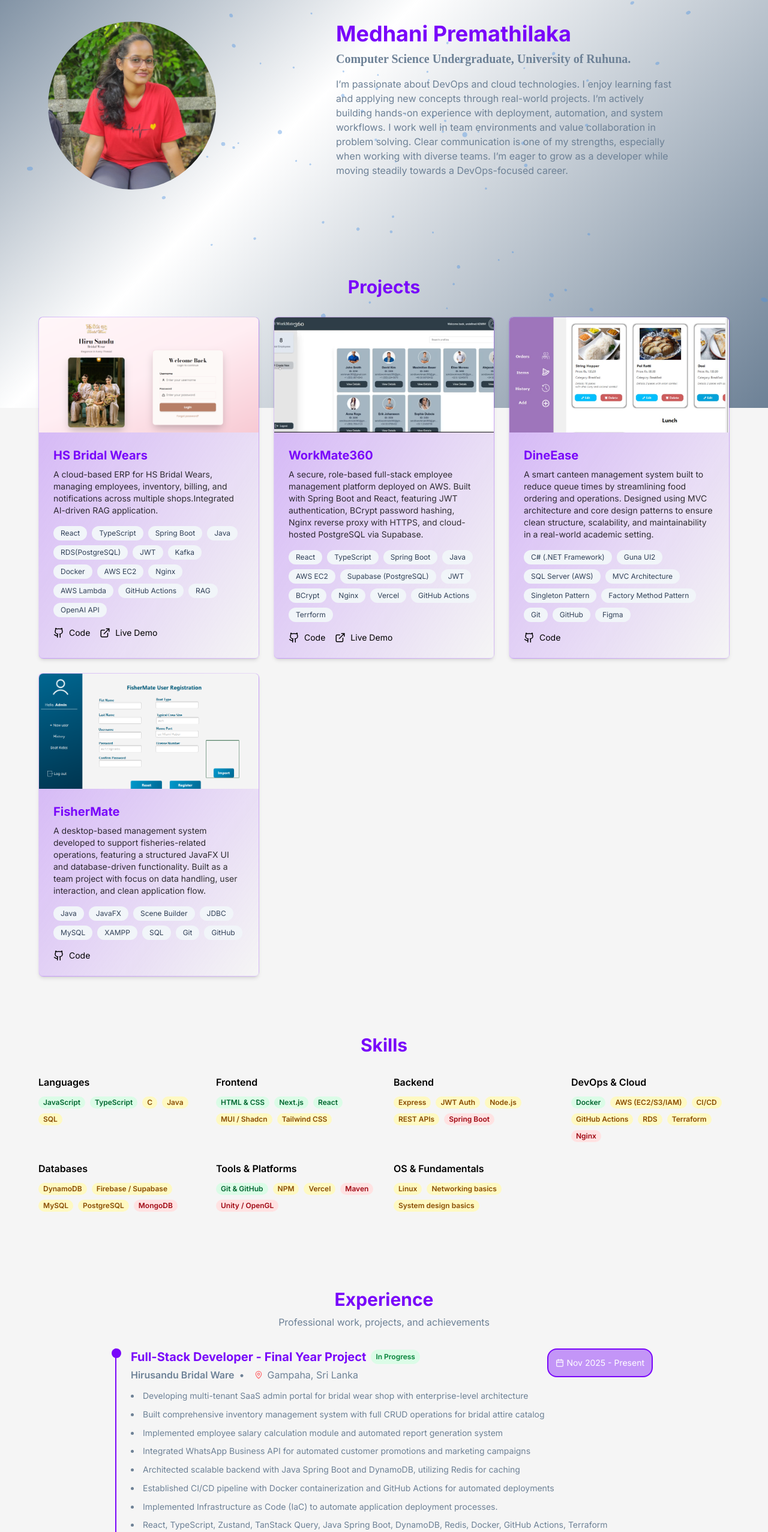
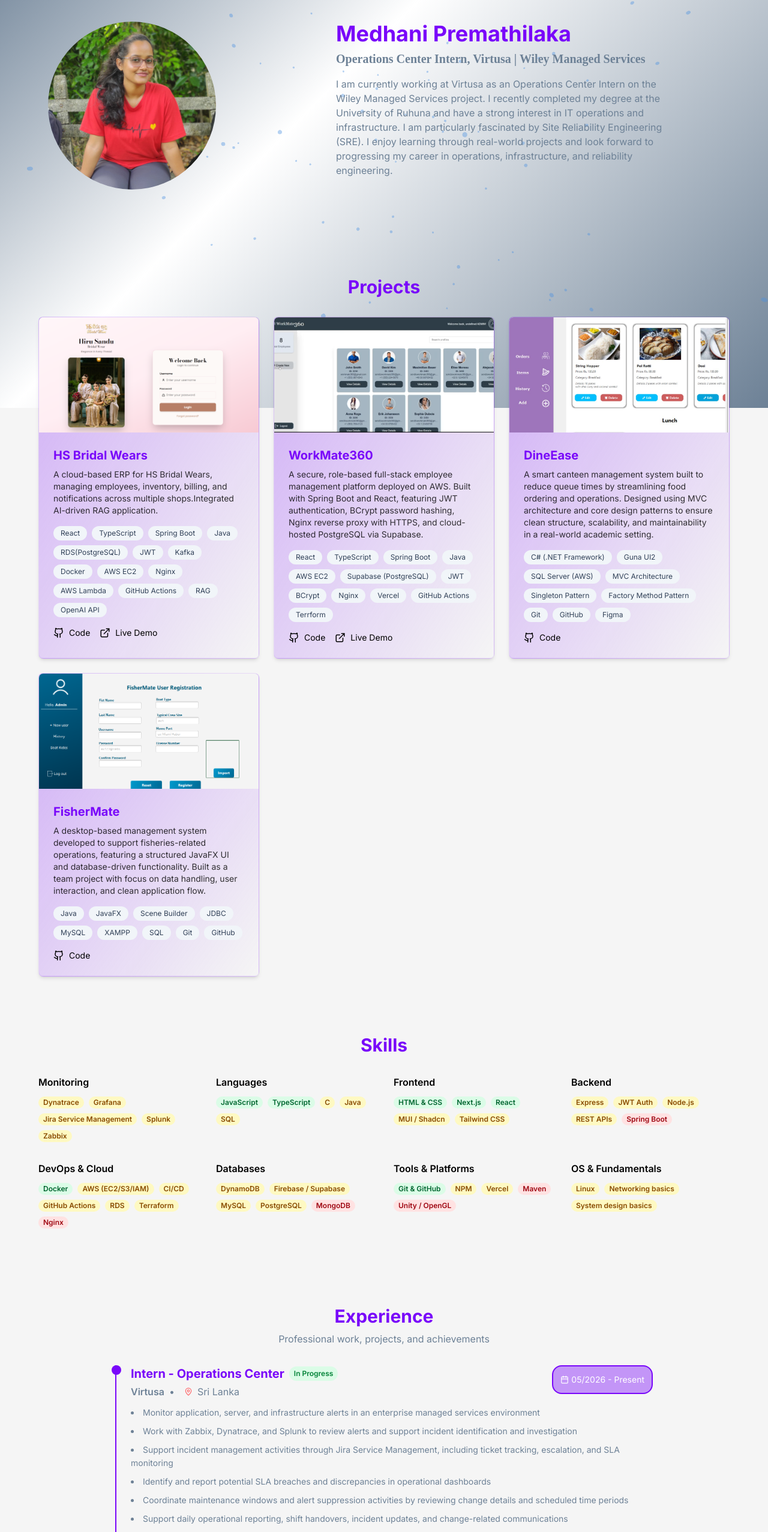
Before and after one commit to Medhani-Premathilaka/Portfolio, a Next.js app: page / in a window 1280 px wide. Shown: the part 120-2674 px from the top of the page at 60% size. Built offline with nearby package versions, Linux system fonts and the light colour scheme.

Commit message:
feat: update layout and page components with new skills and experience details

```diff
--- a/app/layout.tsx
+++ b/app/layout.tsx
@@ -1,3 +1,5 @@
+// The stylesheet is processed by Next.js at build time.
+// @ts-expect-error The TypeScript server may not have a declaration for CSS imports.
 import "./globals.css";
 import Navbar from "@/components/Nav";
 import Footer from "@/components/Footer";
--- a/app/page.tsx
+++ b/app/page.tsx
@@ -39,13 +39,13 @@ export default function Home() {
 
               const renderCategory = (
                 title: string,
-                skills: { name: string; status: SkillStatus }[]
+                skills: { name: string; status: SkillStatus }[],
               ) => {
                 const sorted = skills.sort(
                   (a, b) =>
                     (statusOrder[a.status] ?? 9) -
                       (statusOrder[b.status] ?? 9) ||
-                    a.name.localeCompare(b.name)
+                    a.name.localeCompare(b.name),
                 );
                 return (
                   <div>
@@ -63,6 +63,17 @@ export default function Home() {
 
               return (
                 <>
+                  {renderCategory("Monitoring", [
+                    { name: "Zabbix", status: "intermediate" },
+                    { name: "Dynatrace", status: "intermediate" },
+                    { name: "Splunk", status: "intermediate" },
+                    { name: "Grafana", status: "intermediate" },
+                    {
+                      name: "Jira Service Management",
+                      status: "intermediate",
+                    },
+                  ])}
+
                   {renderCategory("Languages", [
                     { name: "TypeScript", status: "pro" },
                     { name: "JavaScript", status: "pro" },
--- a/components/Contact.tsx
+++ b/components/Contact.tsx
@@ -49,11 +49,11 @@ function Contact() {
         <h2 className="text-4xl font-bold text-letters mb-4">
           Let&apos;s Connect
         </h2>
-        <p className="text-lg text-letters1 max-w-2xl  mx-auto">
+        {/* <p className="text-lg text-letters1 max-w-2xl  mx-auto">
           I&apos;m actively seeking Software Engineering internship
           opportunities with a focus on DevOps. Whether you have a question or
           just want to say hi, I&apos;ll get back to you!
-        </p>
+        </p> */}
       </div>
 
       {/* Contact Cards Grid */}
--- a/components/Experience.tsx
+++ b/components/Experience.tsx
@@ -54,17 +54,15 @@ function ExperienceItem({
           <div className="flex items-center gap-2 text-letters1 mt-1 flex-wrap">
             <span className="font-semibold">{organization}</span>
 
-
             {location && (
               <>
                 <span className="hidden sm:inline">•</span>
                 <br />
-                <span className="text-red-400"><MapPin size={14} /></span>
+                <span className="text-red-400">
+                  <MapPin size={14} />
+                </span>
 
-                <span className="flex items-center  gap-1">
-
-                  {location}
-                </span>
+                <span className="flex items-center  gap-1">{location}</span>
               </>
             )}
           </div>
@@ -89,11 +87,29 @@ function ExperienceItem({
 function Experience() {
   const experiences: ExperienceItemProps[] = [
     {
-      title: "Full-Stack Developer - Final Year Project",
+      title: "Intern - Operations Center",
+      organization: "Virtusa",
+      location: "Sri Lanka",
+      period: "05/2026 - Present",
+      ongoing: true,
+      type: "project",
+      description: [
+        "Monitor application, server, and infrastructure alerts in an enterprise managed services environment",
+        "Work with Zabbix, Dynatrace, and Splunk to review alerts and support incident identification and investigation",
+        "Support incident management activities through Jira Service Management, including ticket tracking, escalation, and SLA monitoring",
+        "Identify and report potential SLA breaches and discrepancies in operational dashboards",
+        "Coordinate maintenance windows and alert suppression activities by reviewing change details and scheduled time periods",
+        "Support daily operational reporting, shift handovers, incident updates, and change-related communications",
+        "Collaborate with infrastructure, application support, and incident management teams to coordinate operational activities",
+        "Gain practical exposure to AWS infrastructure, Linux environments, server operations, and enterprise IT service management processes",
+      ],
+    },
+    {
+      title: "ERP solution - Final Year Project",
       organization: "Hirusandu Bridal Ware",
       location: "Gampaha, Sri Lanka",
-      period: "Nov 2025 - Present",
-      ongoing: true,
+      period: "Nov 2025 - March 2026",
+      ongoing: false,
       type: "project",
       description: [
         "Developing multi-tenant SaaS admin portal for bridal wear shop with enterprise-level architecture",
--- a/components/Hero.tsx
+++ b/components/Hero.tsx
@@ -32,17 +32,16 @@ function Hero() {
           className="mt-2 text-xl text-letters1 font-bold"
           style={{ fontFamily: '"Times New Roman", Times, serif' }}
         >
-          Computer Science Undergraduate, University of Ruhuna.
+          Operations Center Intern, Virtusa | Wiley Managed Services
         </p>
         <p className="mt-4 max-w-xl  mx-auto md:mx-0 text-letters1 ">
-          I’m passionate about DevOps and cloud technologies. I enjoy learning
-          fast and applying new concepts through real-world projects. I’m
-          actively building hands-on experience with deployment, automation, and
-          system workflows. I work well in team environments and value
-          collaboration in problem solving. Clear communication is one of my
-          strengths, especially when working with diverse teams. I’m eager to
-          grow as a developer while moving steadily towards a DevOps-focused
-          career.
+          I am currently working at Virtusa as an Operations Center Intern on
+          the Wiley Managed Services project. I recently completed my degree at
+          the University of Ruhuna and have a strong interest in IT operations
+          and infrastructure. I am particularly fascinated by Site Reliability
+          Engineering (SRE). I enjoy learning
+          through real-world projects and look forward to progressing my career
+          in operations, infrastructure, and reliability engineering.
         </p>
       </div>
     </section>
```
Also changed, not shown: 1 other file (tests, documents, lock files or other folders).
